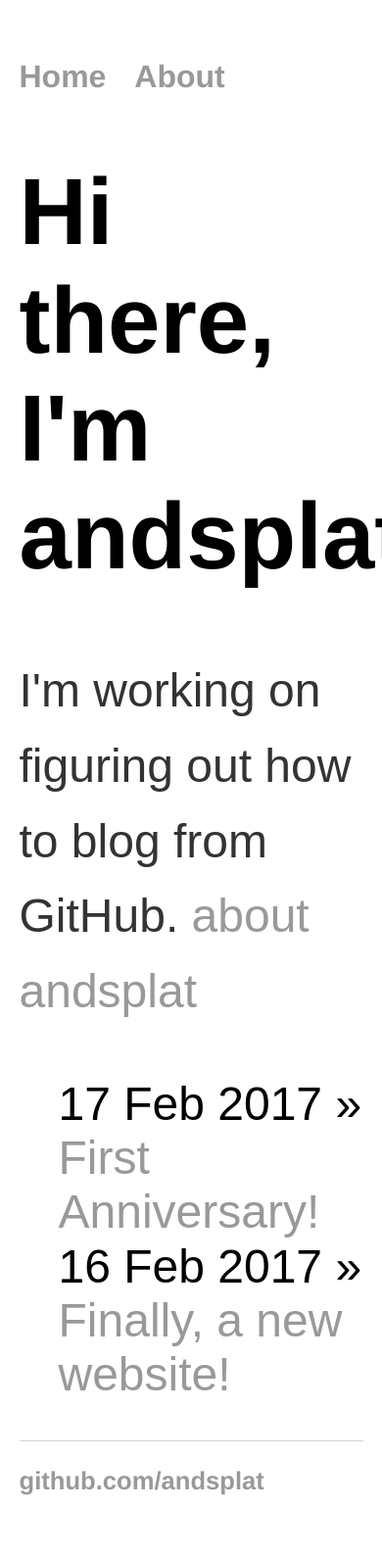
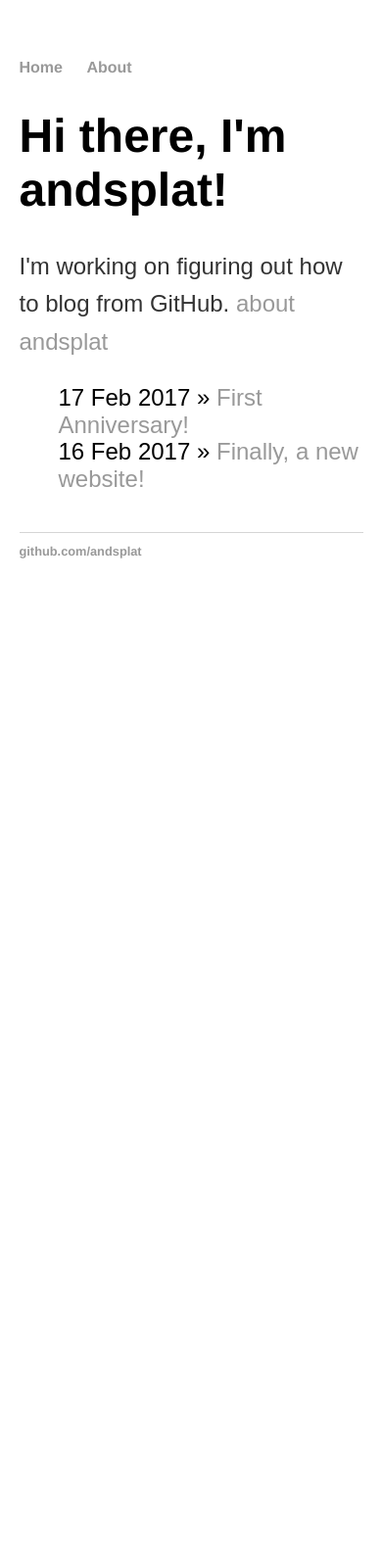
Before and after one commit to andsplat/benwfey, a Jekyll site: the page built from index.html, in a window 390 px wide. Shown: the whole page at 98% size. Built offline with Jekyll 4.4.1, drawn with Linux system fonts in a browser that asks for light colours; after the commit the page ends 900 px from its top, so only the background shows below that.

Commit message:
Update main.css

```diff
--- a/css/main.css
+++ b/css/main.css
@@ -51,9 +51,7 @@ ul.posts li {
 
 /*  Wide Mobile Layout: 480px. */
 @media only screen and (min-width: 480px) and (max-width: 767px) {
-html {font-size: 150%;}
 }
 /*  Mobile Layout: 320px. */
 @media only screen and (max-width: 479px) {
-html {font-size: 200%;}
 }
```
